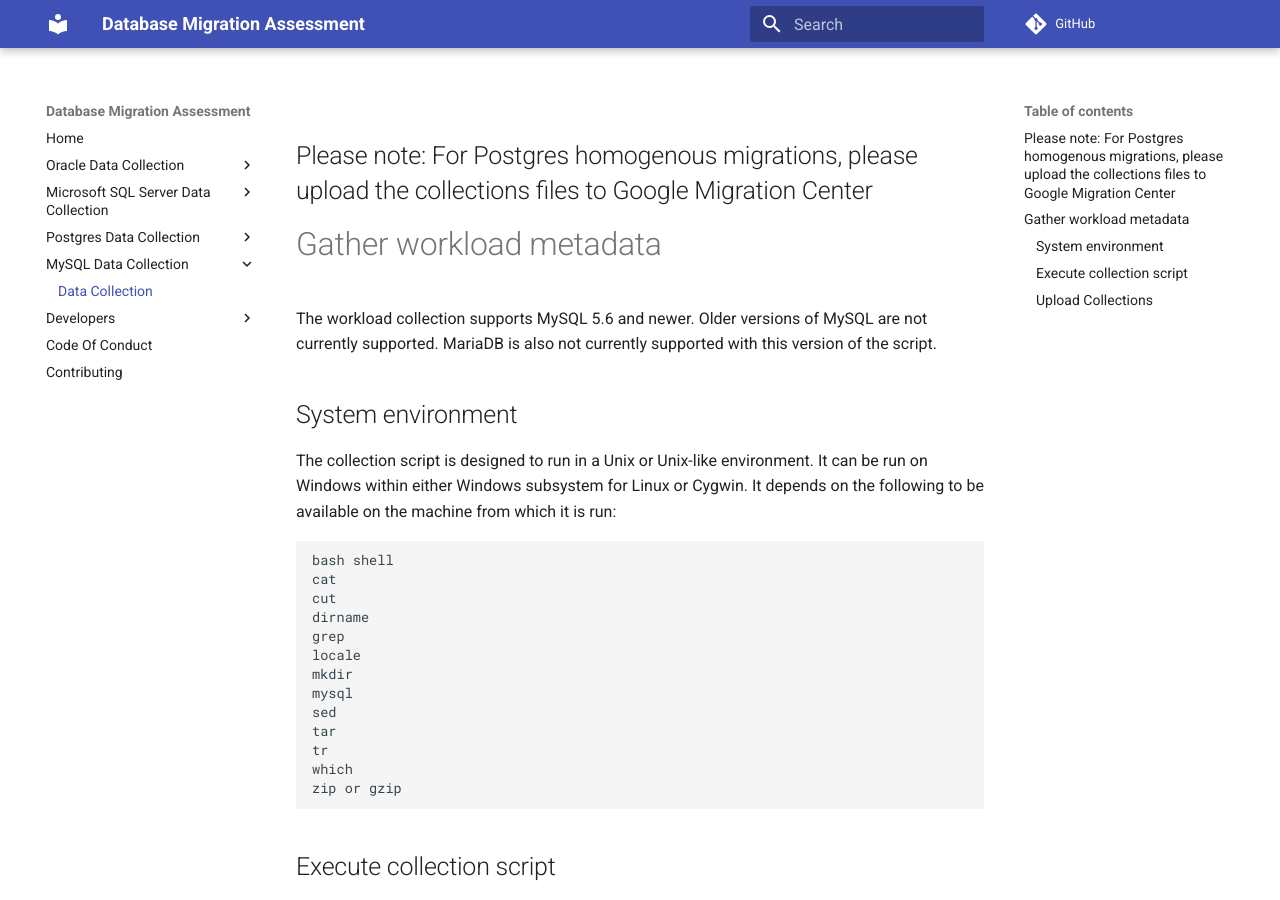
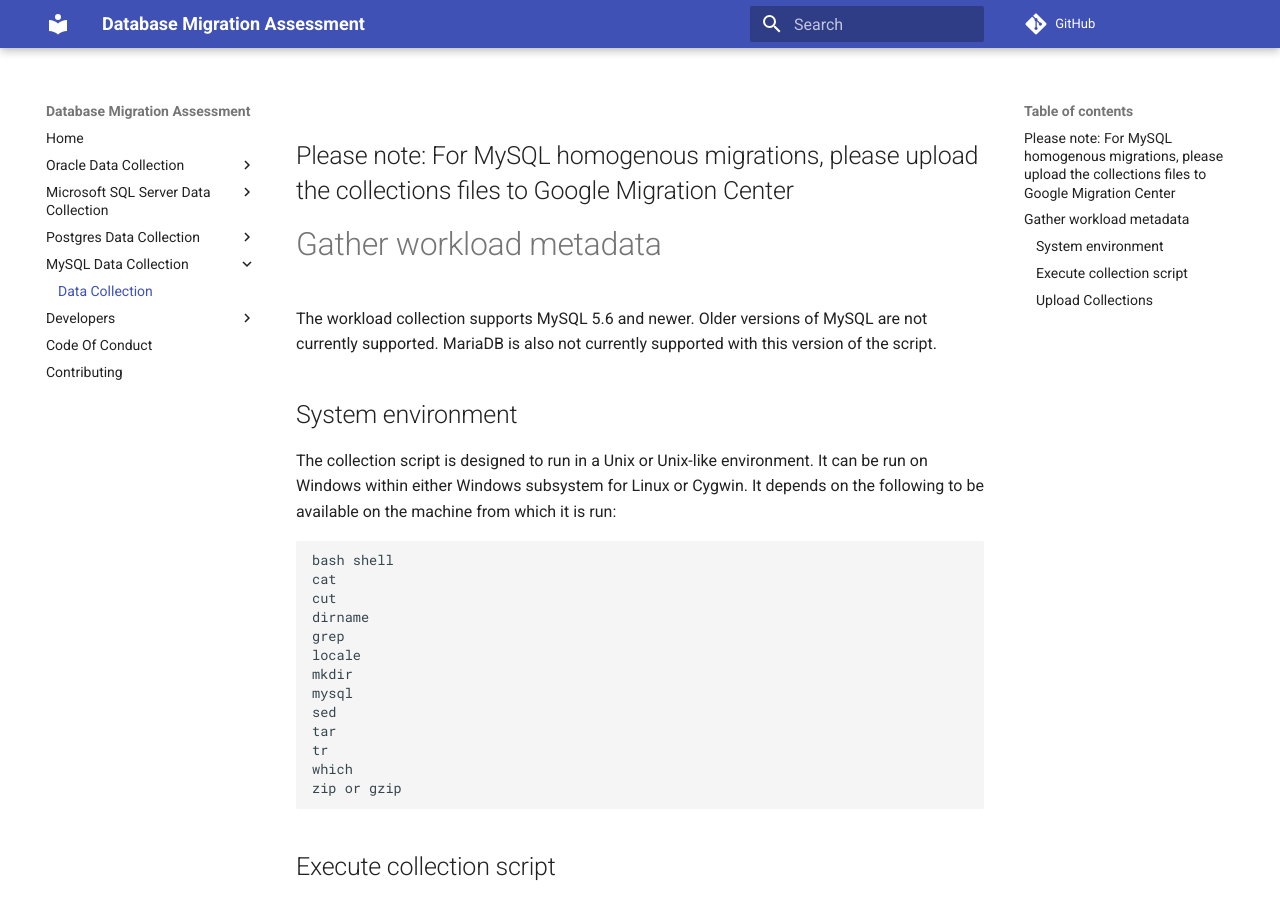
Before and after one commit to GoogleCloudPlatform/database-assessment, an MkDocs documentation site: the page built from docs/user_guide/mysql/collection_scripts.md, in a window 1280 px wide and 900 px high. Built offline with MkDocs 1.6.1 and Material for MkDocs 9.7.7, drawn with Linux system fonts in a browser that asks for light colours; comment, search, counter and statistics services are not loaded.

Commit message:
Update collection_scripts.md
Signed-off-by: celia-byte <celiaantonio@google.com>

```diff
--- a/docs/user_guide/mysql/collection_scripts.md
+++ b/docs/user_guide/mysql/collection_scripts.md
@@ -1,4 +1,4 @@
-## Please note: For Postgres homogenous migrations, please upload the collections files to Google Migration Center
+## Please note: For MySQL homogenous migrations, please upload the collections files to Google Migration Center
 
 
 # Gather workload metadata
```
